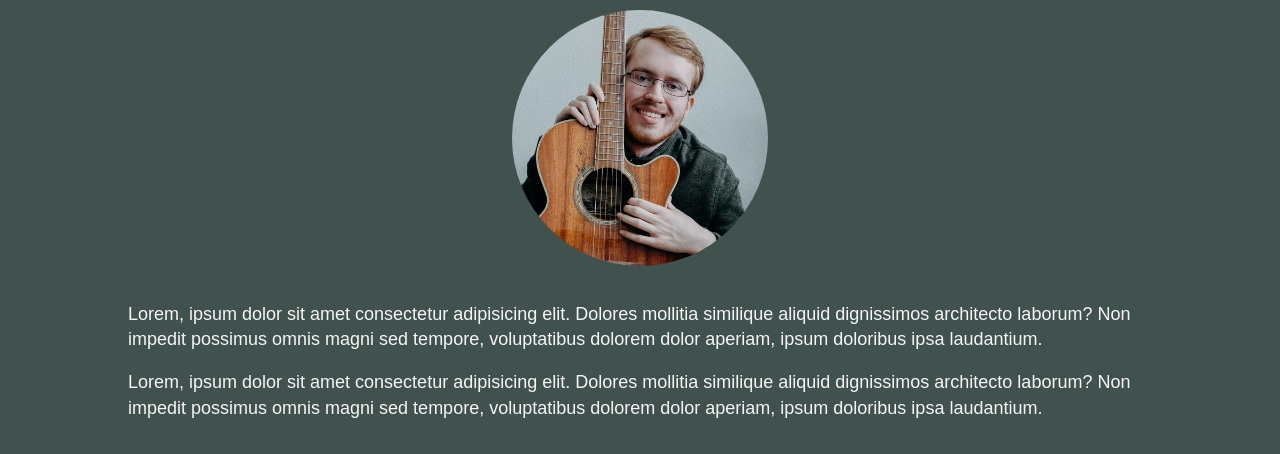
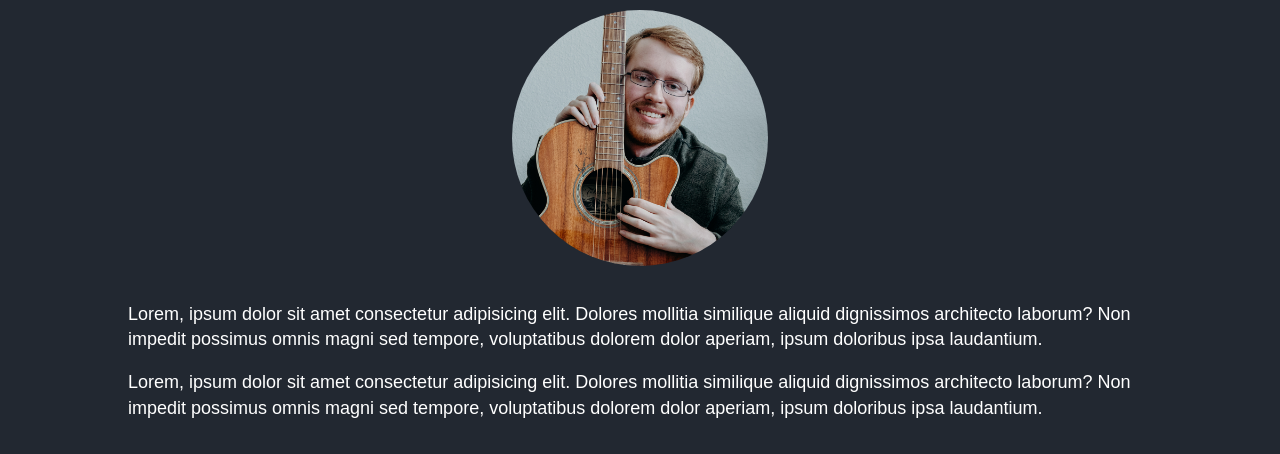
Before and after one commit to dyllper/portfolio, a Gatsby site: page / in a window 1280 px wide. Shown: the part 66-520 px from the top of the page. Built offline with nearby package versions, Linux system fonts and the light colour scheme; Gatsby itself is replaced by a stand-in of ours.

Commit message:
Updated color of site. Added box shadow to contact form

```diff
--- a/src/styles/Utilities/variables.scss
+++ b/src/styles/Utilities/variables.scss
@@ -12,8 +12,14 @@ $margin-medium: 2.7rem;
 $margin-small: 1.8rem;
 
 /* Colors */
-$bg-color: #40514e;
-$bg-color-dark: #394745;
-$text-color: #f5f5f5;
+$bg-color: #222831;
+$bg-color-dark: #393e46;
+$text-color: #fff;
 $link-color: #2f89fc;
 $button-color: #30e3ca;
+
+/* Colors for light mode if toggle is ever implemented
+$bg-color: rgb(233, 233, 233);
+$bg-color-alt: #fff;
+$text-color: #222831;
+*/
--- a/src/styles/contact.module.scss
+++ b/src/styles/contact.module.scss
@@ -13,6 +13,7 @@
   -ms-transform: translateY(-50%);
   transform: translateY(-50%);
   background-color: $bg-color-dark;
+  box-shadow: 5px 5px 10px rgba(0, 0, 0, 0.4);
 
   p {
     margin: $margin-medium $margin-small;
```
Also changed, not shown: README.md.
